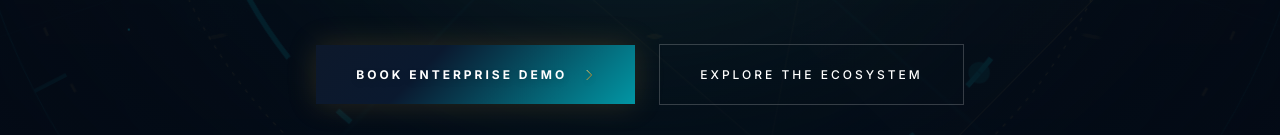
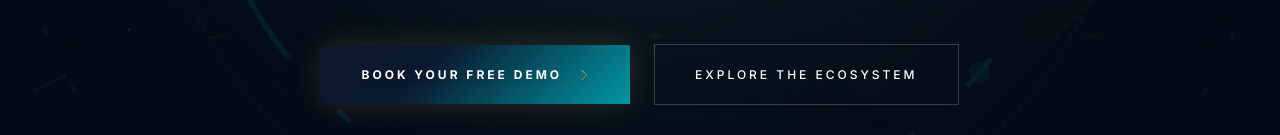
Before and after one commit to lavan96/aurixa-systems, a React (Vite) app: page / in a window 1280 px wide. Shown: the part 817-952 px from the top of the page. Built offline with nearby package versions, Linux system fonts and the light colour scheme; a web font is replaced by a local one.

Commit message:
Fix homepage CTA rendered text

```diff
--- a/src/pages/Home.tsx
+++ b/src/pages/Home.tsx
@@ -48,7 +48,7 @@ export default function Home() {
             className="flex flex-col sm:flex-row items-center gap-6 w-full justify-center"
           >
             <Link to="/contact" className="w-full sm:w-auto group relative inline-flex items-center justify-center px-10 py-5 text-[12px] uppercase tracking-[0.25em] font-bold text-white btn-chrome-prismatic rounded-none transition-all hover:scale-105 shadow-[0_0_30px_rgba(200,155,60,0.2)] hover:shadow-[0_0_40px_rgba(0,168,181,0.4)]">
-              <span className="drop-shadow-md">Book Enterprise Demo</span>
+              <span className="drop-shadow-md">Book Your Free Demo</span>
               <ArrowRight className="w-4 h-4 ml-3 group-hover:translate-x-1 transition-transform drop-shadow-md" style={{ stroke: "url(#icon-gold-gradient)", strokeWidth: 1.5 }}/>
             </Link>
             <Link to="/platform" className="w-full sm:w-auto inline-flex items-center justify-center px-10 py-5 text-[12px] uppercase tracking-[0.25em] font-medium text-white border border-white/20 hover:bg-white/5 rounded-none transition-colors">
@@ -239,8 +239,8 @@ export default function Home() {
           <p className="text-xl text-[#9CA3AF] mb-12 max-w-2xl font-light leading-relaxed">
             Aurixa helps property businesses scale smarter through unified operational intelligence. Experience governed automation infrastructure designed to modernise how you analyse, advise, and scale.
           </p>
-          <Link to="/contact" className="group relative inline-flex items-center justify-center px-12 py-5 text-[12px] uppercase tracking-[0.25em] font-bold text-white btn-chrome-prismatic rounded-sm transition-all hover:scale-105 shadow-[0_0_40px_rgba(0,168,181,0.2)] hover:shadow-[0_0_50px_rgba(200,155,60,0.4)]">
-            <span className="drop-shadow-md">Book Enterprise Demo</span>
+          <Link to="/contact" className="group relative inline-flex items-center justify-center px-12 py-5 text-[12px] tracking-[0.25em] font-bold text-white btn-chrome-prismatic rounded-sm transition-all hover:scale-105 shadow-[0_0_40px_rgba(0,168,181,0.2)] hover:shadow-[0_0_50px_rgba(200,155,60,0.4)]">
+            <span className="drop-shadow-md">Book Your Free Demo</span>
             <ArrowRight className="w-5 h-5 ml-4 group-hover:translate-x-1 transition-transform drop-shadow-md" style={{ stroke: "url(#icon-gold-gradient)", strokeWidth: 1.5 }}/>
           </Link>
         </div>
```
